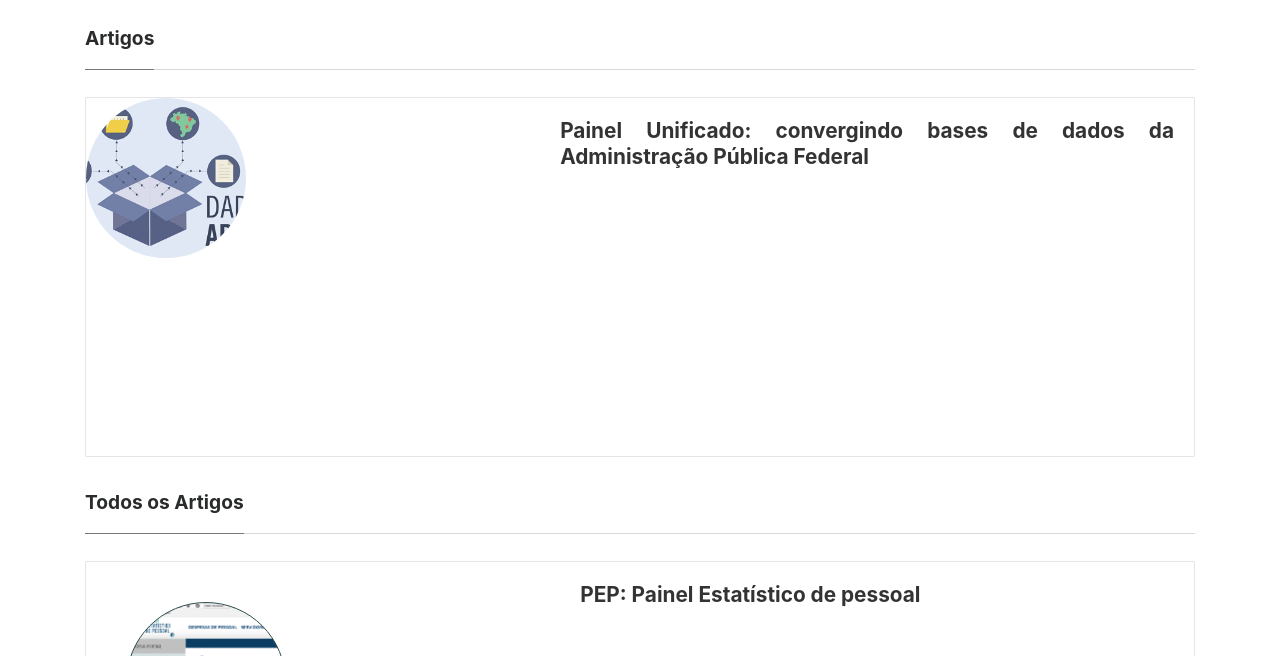
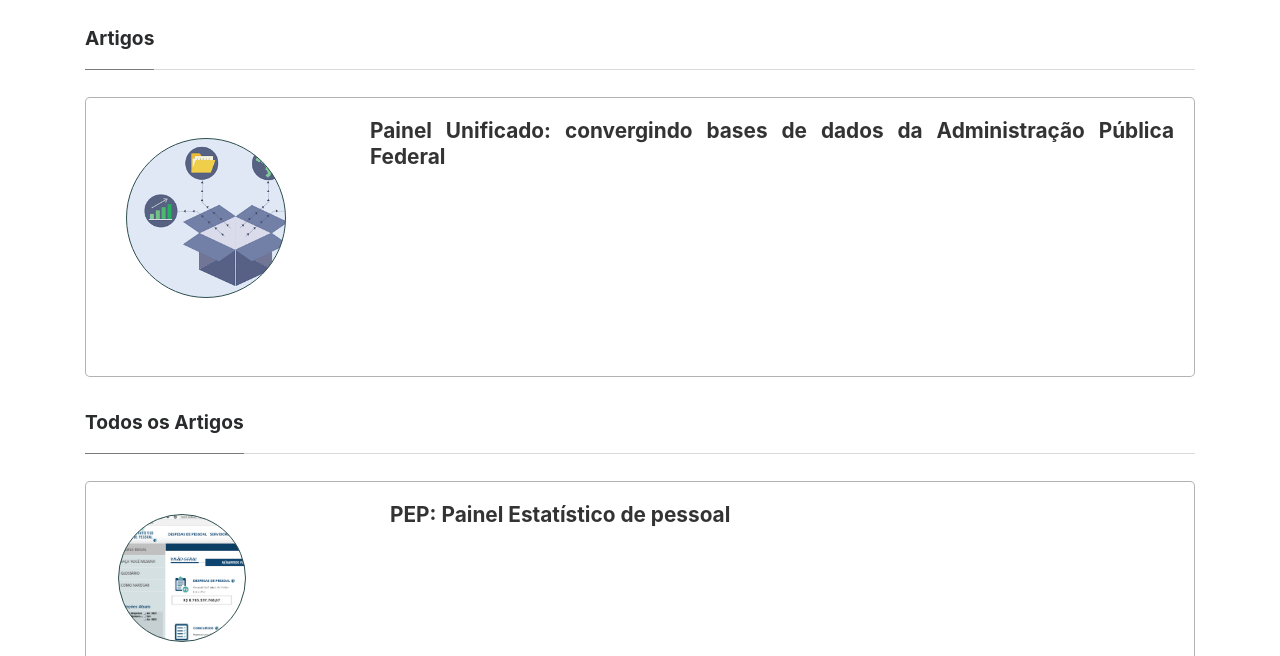
Before and after one commit to GRC-UnB/GRC-UnB.github.io, a plain HTML site: page index.html in a window 1280 px wide. Shown: the part 144-800 px from the top of the page. Drawn offline with Linux system fonts and the light colour scheme; a script that the page names is missing.

Commit message:
Update css

```diff
--- a/assets/css/mediumish.css
+++ b/assets/css/mediumish.css
@@ -44,11 +44,14 @@ section {
         width: 100%;
 	}
 }
-@media (min-width:992px) {
+@media (min-width:1000px) {
 	.navbar-toggleable-md .navbar-nav .nav-link {
 		padding-right:.7rem;
 		padding-left:.7rem;
 	}
+    .card-block{
+        margin-left: -30%;
+    }
 }
 .card-columns .card {
 	margin-bottom:20px;
@@ -62,9 +65,9 @@ section {
     /*float: left;*/
     position: relative;
    /* background-color: azure;*/
-	border:1px solid rgba(0,0,0,.1);
-	border-radius:2px;
-	height:360px;
+	border:1px solid rgba(0,0,0,.3);
+	border-radius:5px;
+	height:280px;
 	padding-left:0;
 	margin-bottom:15px;
     width: 100%;
@@ -77,17 +80,20 @@ section {
 	background-size:cover;
 	height: 10rem;
     width: 10rem;
-    max-height: 10rem;
-    min-width: 10rem;
+    margin-left: 2.5rem;
+    margin-top: 2.5rem;
+    margin-bottom: 2.5rem;
+    max-height: 15rem;
 	display:block;
-    padding: 10%;
-    align-content: center;
+    align-content: center;*/
 	background-position:38% 22% !important;
 	background-origin:border-box!important;
 	border-radius:320px;
+    border: 1px solid darkslategray;
 }
 .listfeaturedtag .card-block {
-	padding-left:0;
+    /*margin-left: -10em;*/
+	padding-left:0em;
     height: 260px;
 }
 .listfeaturedtag h2.card-title,.listrecent h2.card-title {
@@ -121,11 +127,11 @@ section {
 }
 .listrecent .thumbnail {
 	background-size:cover;
-	height: 10rem;
-    width: 10rem;
-    margin-left: 2.5rem;
-    margin-top: 2.5rem;
-    margin-bottom: 2.5rem;
+	height: 8rem;
+    width: 8rem;
+    margin-left: 2rem;
+    margin-top: 2rem;
+    margin-bottom: 2rem;
     max-height: 15rem;
 	display:block;
     align-content: center;*/
@@ -136,14 +142,16 @@ section {
     /*border-color: darkslategray;*/
 }
 .listrecent .card {
-    /*float: left;*/
+     /*float: left;*/
     position: relative;
-	border:1px solid rgba(0,0,0,.1);
-	border-radius:2px;
-	height:260px;
+   /* background-color: azure;*/
+	border:1px solid rgba(0,0,0,.3);
+	border-radius:5px;
+	height:200px;
 	padding-left:0;
 	margin-bottom:15px;
     width: 100%;
+    max-width: 100%;
 }
 .listrecent .card:hover {
         background-color: #f1f1f1;
```
